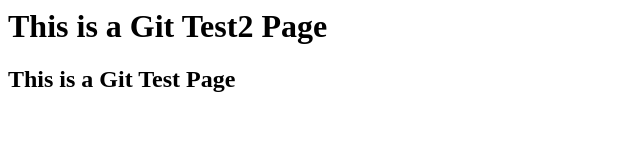
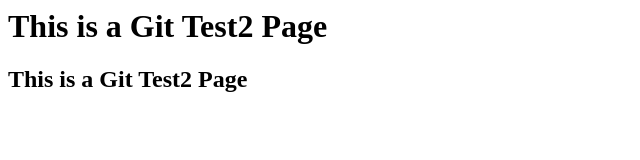
Before and after one commit to RealysysAG/newGitTest2, a plain HTML site: page index.html in a window 1280 px wide. Shown: the full height of the page, 0-640 px from the left. Drawn offline with Linux system fonts and the light colour scheme.

Commit message:
modified index file

```diff
--- a/index.html
+++ b/index.html
@@ -4,6 +4,6 @@
 	</head>
 	<body>
 		<h1>This is a Git Test2 Page</h1>
-		<h2>This is a Git Test Page</h2>
+		<h2>This is a Git Test2 Page</h2>
 	</body>
 </html>
```
